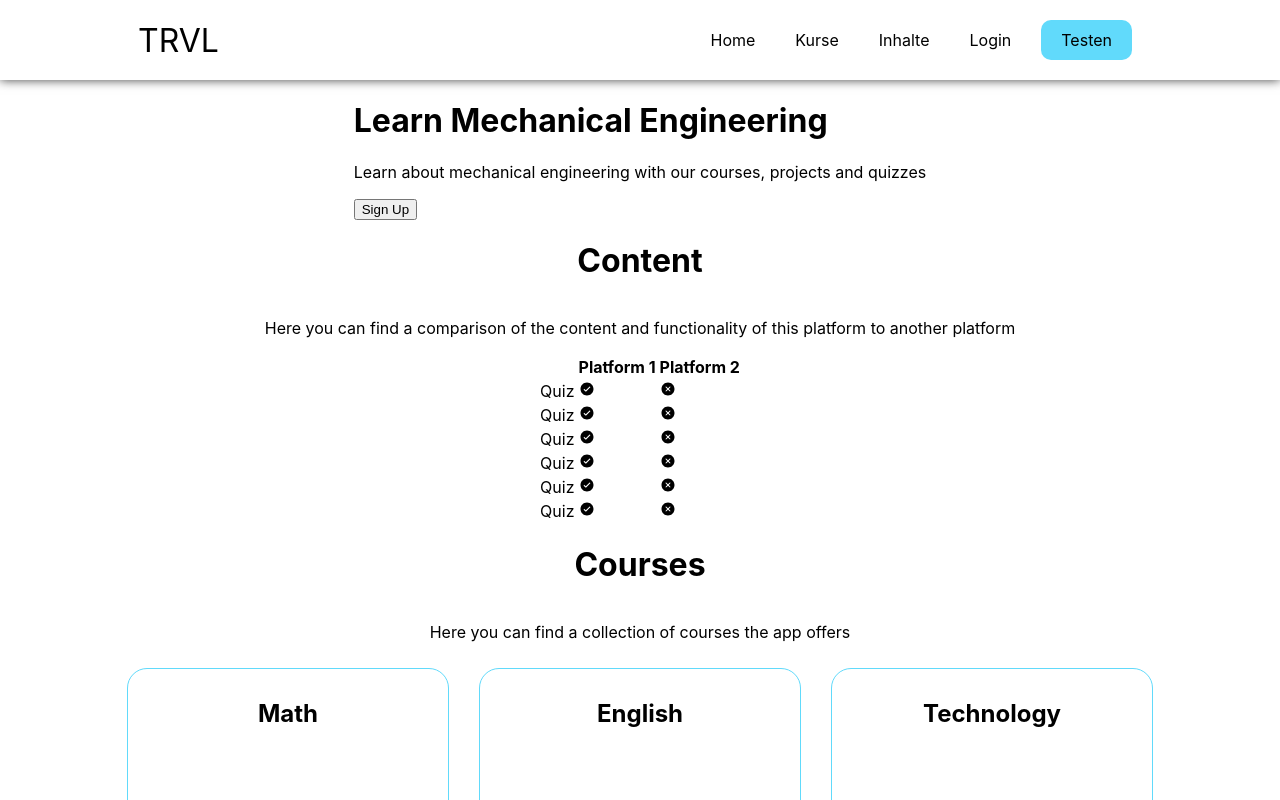
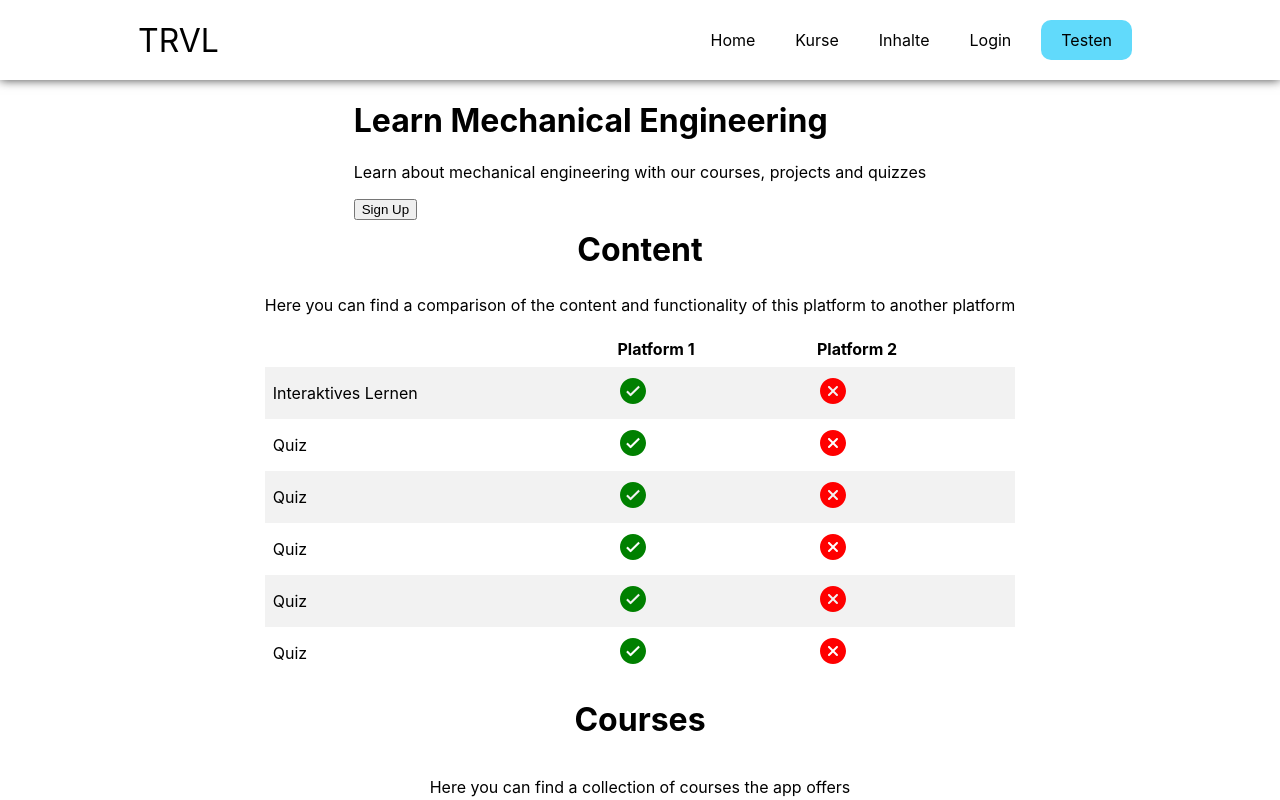
Before and after one commit to HuberAdrian/learning-platform, a React (Create React App) app: page / in a window 1280 px wide. Shown: the top 800 px of the page. Built offline with nearby package versions, Linux system fonts and the light colour scheme.

Commit message:
added css for comparison table

```diff
--- a/src/App.css
+++ b/src/App.css
@@ -378,3 +378,47 @@
     grid-template-columns: repeat(3, 1fr);
   }
 }
+
+
+/* ------------------- CSS for Content ---------------------- */
+
+.content-container {
+  display: flex;
+  flex-direction: column;
+  justify-content: center;
+  align-items: center;
+  margin: 0 10px;
+}
+
+.content-container h1 {
+  font-size: 2rem;
+  margin: 10px 0;
+}
+
+/* design the comparison table */
+table {
+  border-collapse: collapse;
+  width: 100%;
+}
+
+th,
+td {
+  text-align: left;
+  padding: 8px;
+}
+
+tr:nth-child(even) {
+  background-color: #f2f2f2;
+}
+
+/* make the IoIosCheckmarkCircle icon green and the IoIosCloseCircle icon red and make them bigger */
+
+.ioIosCheckmarkCircle {
+  color: green;
+  font-size: 2rem;
+}
+
+.ioIosCloseCircle {
+  color: red;
+  font-size: 2rem;
+}
--- a/src/Content.js
+++ b/src/Content.js
@@ -9,54 +9,50 @@ import { IoIosCloseCircle } from 'react-icons/io';
 
 function Content() {
 
-    // make a functional component called Content that returns the following:
-    // a table with 3 columns that compare the content and functionality of this platform to another platform
-    // platform 1 has a quizfunctionality, platfrom 2 has not
-    // platform 1 should have a checkmark in the quiz column, platform 2 should have a cross
-
-
   return (
     <>
+    <div className="content-container">
     <h1>Content</h1>
     <p>Here you can find a comparison of the content and functionality of this platform to another platform</p>
-    <table>
+    <table className='table-content' >
         <tr>
-            <th></th>
-            <th>Platform 1</th>
-            <th>Platform 2</th>
+            <th className='table-header' ></th>
+            <th className='table-header' >Platform 1</th>
+            <th className='table-header' >Platform 2</th>
         </tr>
         <tr>
-            <td className='quiz'>Quiz</td>
-            <td className='quiz'><IoIosCheckmarkCircle /></td>
-            <td className='quiz'><IoIosCloseCircle /></td>
+            <td >Interaktives Lernen</td>
+            <td ><IoIosCheckmarkCircle className='ioIosCheckmarkCircle' /></td>
+            <td ><IoIosCloseCircle className='ioIosCloseCircle' /></td>
         </tr>
         <tr>
-            <td className='quiz'>Quiz</td>
-            <td className='quiz'><IoIosCheckmarkCircle /></td>
-            <td className='quiz'><IoIosCloseCircle /></td>
+            <td >Quiz</td>
+            <td ><IoIosCheckmarkCircle className='ioIosCheckmarkCircle' /></td>
+            <td ><IoIosCloseCircle className='ioIosCloseCircle' /></td>
         </tr>
         <tr>
-            <td className='quiz'>Quiz</td>
-            <td className='quiz'><IoIosCheckmarkCircle /></td>
-            <td className='quiz'><IoIosCloseCircle /></td>
+            <td >Quiz</td>
+            <td ><IoIosCheckmarkCircle className='ioIosCheckmarkCircle' /></td>
+            <td ><IoIosCloseCircle className='ioIosCloseCircle' /></td>
         </tr>
         <tr>
-            <td className='quiz'>Quiz</td>
-            <td className='quiz'><IoIosCheckmarkCircle /></td>
-            <td className='quiz'><IoIosCloseCircle /></td>
+            <td >Quiz</td>
+            <td ><IoIosCheckmarkCircle className='ioIosCheckmarkCircle' /></td>
+            <td ><IoIosCloseCircle className='ioIosCloseCircle' /></td>
         </tr>
         <tr>
-            <td className='quiz'>Quiz</td>
-            <td className='quiz'><IoIosCheckmarkCircle /></td>
-            <td className='quiz'><IoIosCloseCircle /></td>
+            <td >Quiz</td>
+            <td ><IoIosCheckmarkCircle className='ioIosCheckmarkCircle' /></td>
+            <td ><IoIosCloseCircle className='ioIosCloseCircle' /></td>
         </tr>
         <tr>
-            <td className='quiz'>Quiz</td>
-            <td className='quiz'><IoIosCheckmarkCircle /></td>
-            <td className='quiz'><IoIosCloseCircle /></td>
+            <td >Quiz</td>
+            <td ><IoIosCheckmarkCircle className='ioIosCheckmarkCircle' /></td>
+            <td ><IoIosCloseCircle className='ioIosCloseCircle' /></td>
         </tr>
 
     </table>
+    </div>
     </>
     )
 }
```
